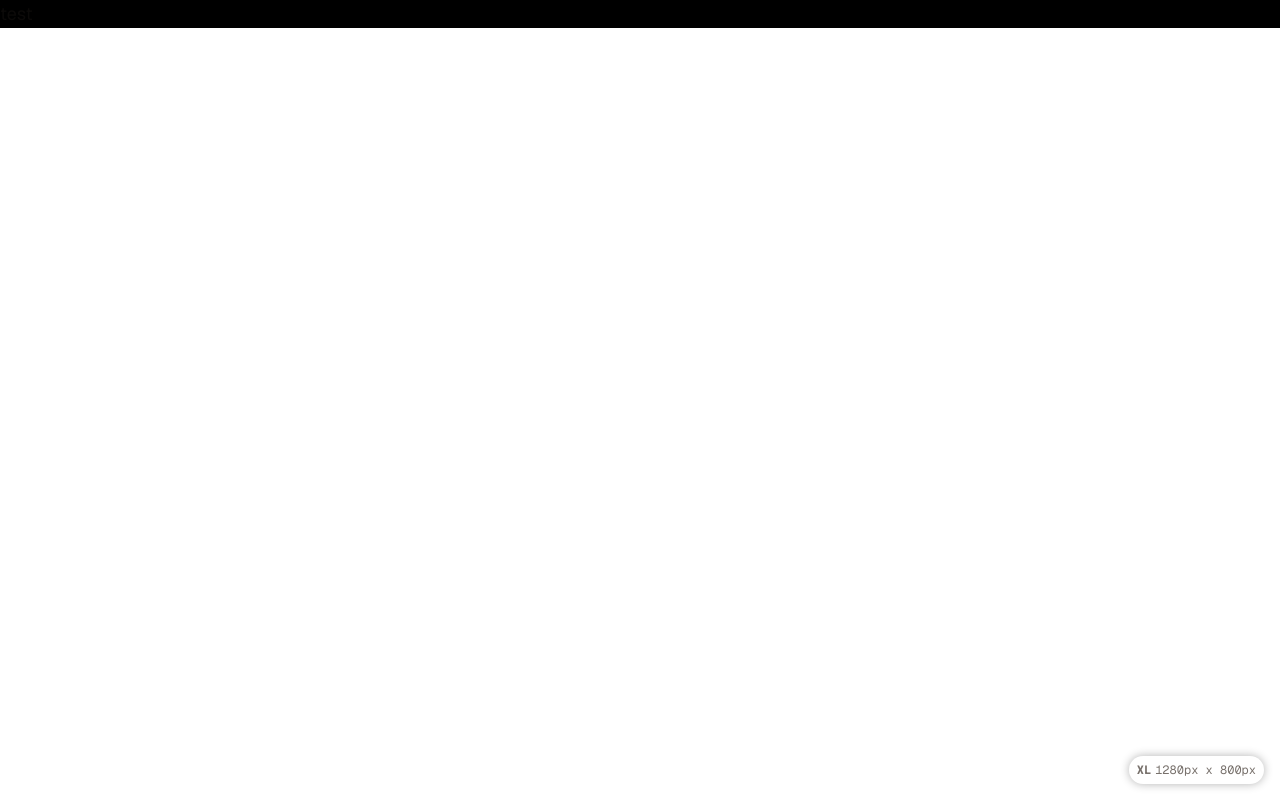
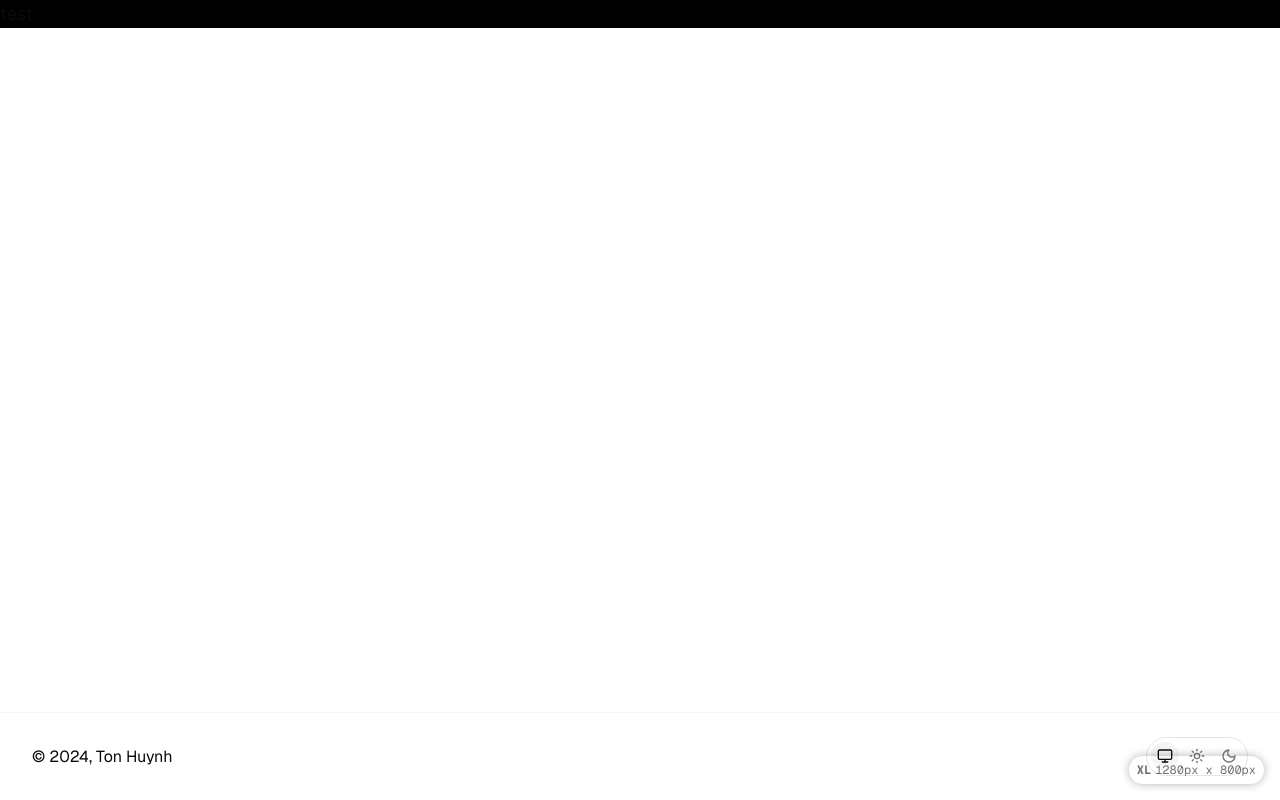
Before and after one commit to thanhtonhuynh/portfolio, a Next.js app: page / in a window 1280 px wide. Built offline with nearby package versions, Linux system fonts and the light colour scheme.

Commit message:
add mode toggle

```diff
--- a/package.json
+++ b/package.json
@@ -9,6 +9,7 @@
     "lint": "next lint"
   },
   "dependencies": {
+    "@radix-ui/react-slot": "^1.1.0",
     "class-variance-authority": "^0.7.1",
     "clsx": "^2.1.1",
     "lucide-react": "^0.468.0",
--- a/src/app/layout.tsx
+++ b/src/app/layout.tsx
@@ -1,3 +1,4 @@
+import { Footer } from "@/components/layout/Footer";
 import { TailwindScreenSizeIndicator } from "@/components/TailwindScreenSizeIndicator";
 import { ThemeProvider } from "@/providers/ThemeProvider";
 import type { Metadata } from "next";
@@ -29,7 +30,8 @@
       <body className={`${geistSans.variable} ${geistMono.variable} font-geist-sans antialiased`}>
         <ThemeProvider>
           <div className="relative mx-auto flex min-h-screen w-full max-w-screen-2xl flex-col border-border/40 bg-background dark:border-border min-[1536px]:border-x">
-            {children}
+            <main className="flex-1">{children}</main>
+            <Footer />
           </div>
         </ThemeProvider>
         <TailwindScreenSizeIndicator />
--- /dev/null
+++ b/src/components/layout/Footer.tsx
@@ -0,0 +1,11 @@
+import { ModeToggle } from "./ModeToggle";
+
+export async function Footer() {
+  return (
+    <footer className="flex items-center justify-between gap-4 border-t border-border/40 px-8 py-6 dark:border-border">
+      <div>&copy; {new Date().getFullYear()}, Ton Huynh</div>
+
+      <ModeToggle />
+    </footer>
+  );
+}
--- /dev/null
+++ b/src/components/layout/ModeToggle.tsx
@@ -0,0 +1,65 @@
+"use client";
+
+import { Button } from "@/components/ui/button";
+import { cn } from "@/lib/utils";
+import { Monitor, MoonIcon, SunIcon } from "lucide-react";
+import { useTheme } from "next-themes";
+import { useEffect, useState } from "react";
+
+export function ModeToggle() {
+  const [mounted, setMounted] = useState(false);
+  const { theme, setTheme } = useTheme();
+
+  useEffect(() => setMounted(true), []);
+
+  if (!mounted) return null;
+
+  return (
+    <div className="space-x-1 rounded-full border p-1">
+      <Button
+        variant="ghost"
+        size="icon"
+        onClick={() => setTheme("system")}
+        className={cn(
+          "h-7 w-7 rounded-full",
+          theme === "system"
+            ? "bg-muted"
+            : "text-muted-foreground hover:bg-background hover:text-foreground",
+        )}
+      >
+        <Monitor />
+        <span className="sr-only">System mode</span>
+      </Button>
+
+      <Button
+        variant="ghost"
+        size="icon"
+        onClick={() => setTheme("light")}
+        className={cn(
+          "h-7 w-7 rounded-full",
+          theme === "light"
+            ? "bg-muted"
+            : "text-muted-foreground hover:bg-background hover:text-foreground",
+        )}
+      >
+        <SunIcon />
+        <span className="sr-only">Light mode</span>
+      </Button>
+
+      <Button
+        variant="ghost"
+        size="icon"
+        onClick={() => setTheme("dark")}
+        className={cn(
+          "h-7 w-7 rounded-full",
+          theme === "dark"
+            ? "bg-muted"
+            : "text-muted-foreground hover:bg-background hover:text-foreground",
+        )}
+      >
+        <MoonIcon />
+        <span className="sr-only">Dark mode</span>
+      </Button>
+    </div>
+  );
+}
--- /dev/null
+++ b/src/components/ui/button.tsx
@@ -0,0 +1,57 @@
+import * as React from "react"
+import { Slot } from "@radix-ui/react-slot"
+import { cva, type VariantProps } from "class-variance-authority"
+
+import { cn } from "@/lib/utils"
+
+const buttonVariants = cva(
+  "inline-flex items-center justify-center gap-2 whitespace-nowrap rounded-md text-sm font-medium transition-colors focus-visible:outline-none focus-visible:ring-1 focus-visible:ring-ring disabled:pointer-events-none disabled:opacity-50 [&_svg]:pointer-events-none [&_svg]:size-4 [&_svg]:shrink-0",
+  {
+    variants: {
+      variant: {
+        default:
+          "bg-primary text-primary-foreground shadow hover:bg-primary/90",
+        destructive:
+          "bg-destructive text-destructive-foreground shadow-sm hover:bg-destructive/90",
+        outline:
+          "border border-input bg-background shadow-sm hover:bg-accent hover:text-accent-foreground",
+        secondary:
+          "bg-secondary text-secondary-foreground shadow-sm hover:bg-secondary/80",
+        ghost: "hover:bg-accent hover:text-accent-foreground",
+        link: "text-primary underline-offset-4 hover:underline",
+      },
+      size: {
+        default: "h-9 px-4 py-2",
+        sm: "h-8 rounded-md px-3 text-xs",
+        lg: "h-10 rounded-md px-8",
+        icon: "h-9 w-9",
+      },
+    },
+    defaultVariants: {
+      variant: "default",
+      size: "default",
+    },
+  }
+)
+
+export interface ButtonProps
+  extends React.ButtonHTMLAttributes<HTMLButtonElement>,
+    VariantProps<typeof buttonVariants> {
+  asChild?: boolean
+}
+
+const Button = React.forwardRef<HTMLButtonElement, ButtonProps>(
+  ({ className, variant, size, asChild = false, ...props }, ref) => {
+    const Comp = asChild ? Slot : "button"
+    return (
+      <Comp
+        className={cn(buttonVariants({ variant, size, className }))}
+        ref={ref}
+        {...props}
+      />
+    )
+  }
+)
+Button.displayName = "Button"
+
+export { Button, buttonVariants }
```
Also changed, not shown: 1 other file (tests, documents, lock files or other folders).
